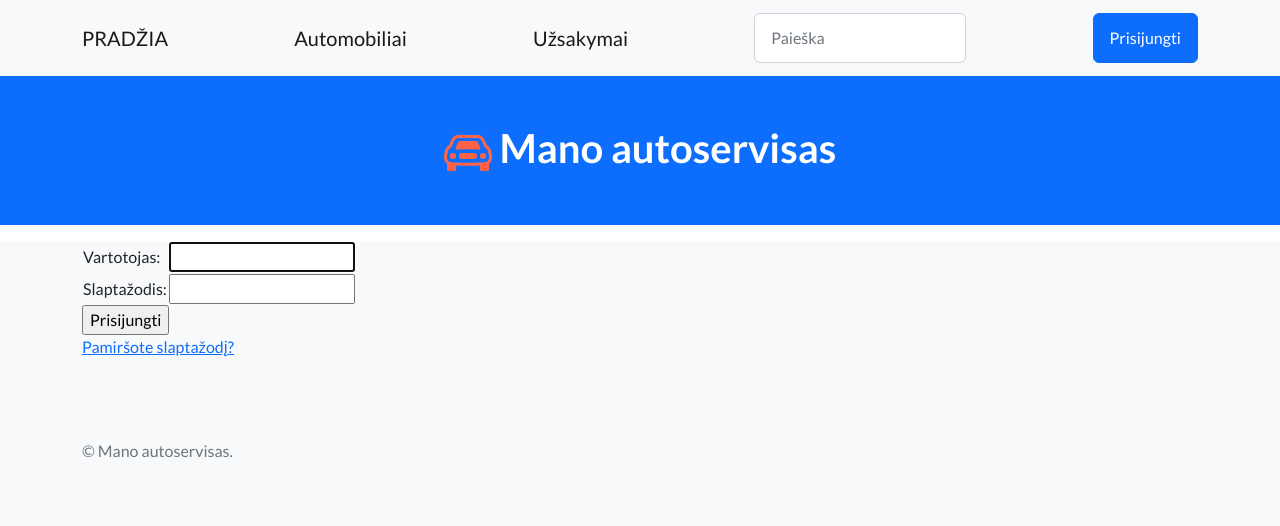
After one commit to DonatasNoreika/my_autoservice_202410, a Django app: page /accounts/login/ in a window 1280 px wide. The commit adds this page. Shown: the top 526 px of the page. Run offline with Django 5.2, Linux system fonts and the light colour scheme; some libraries are stand-ins or nearby versions.

Commit message:
+ 6: Padaryti login puslapį, per kurį leistų prisijungti vartotojui.

```diff
--- a/mysite/autoservice/templates/base.html
+++ b/mysite/autoservice/templates/base.html
@@ -29,7 +29,7 @@
                         <input name="query" class="form-control" type="text" placeholder="Paieška">
                     </form>
                 </a>
-                <a class="btn btn-primary" href="#signup">Sign Up</a>
+                <a class="btn btn-primary" href="{% url 'login' %}">Prisijungti</a>
             </div>
         </nav>
         <!-- Masthead-->
@@ -51,7 +51,7 @@
             </div>
         </header>
         <!-- Icons Grid-->
-        <section class="features-icons bg-light">
+        <section class="bg-light mt-3">
             <div class="container">
                 <div class="row">
                     {% block 'content' %}{% endblock %}
--- /dev/null
+++ b/mysite/autoservice/templates/registration/login.html
@@ -0,0 +1,35 @@
+{% extends "base.html" %}
+
+{% block 'title' %}Prisijungimas{% endblock %}
+
+{% block 'content' %}
+
+  {% if form.errors %}
+    <p>Prisijungimo klaida, bandykite dar kartą!</p>
+  {% endif %}
+
+  {% if next %}
+    {% if user.is_authenticated %}
+      <p>Neturite prieigos prie šios informacijos. Turite prisijungti.</p>
+    {% endif %}
+  {% endif %}
+
+  <form method="post" action="{% url 'login' %}">
+    {% csrf_token %}
+    <table>
+      <tr>
+        <td>Vartotojas: </td>
+        <td>{{ form.username }}</td>
+      </tr>
+      <tr>
+        <td>Slaptažodis: </td>
+        <td>{{ form.password }}</td>
+      </tr>
+    </table>
+    <input type="submit" value="Prisijungti" />
+    <input type="hidden" name="next" value="{{ next }}" />
+  </form>
+
+  <p><a href="{% url 'password_reset' %}">Pamiršote slaptažodį?</a></p>
+
+{% endblock %}
--- a/mysite/autoservice/urls.py
+++ b/mysite/autoservice/urls.py
@@ -1,7 +1,8 @@
-from django.urls import path
+from django.urls import path, include
 from . import views
 
 urlpatterns = [
+    path('accounts/', include('django.contrib.auth.urls')),
     path("", views.index, name="index"),
     path("cars/", views.cars, name="cars"),
     path("cars/<int:car_id>", views.car, name="car"),
--- a/mysite/mysite/settings.py
+++ b/mysite/mysite/settings.py
@@ -126,3 +126,5 @@ DEFAULT_AUTO_FIELD = 'django.db.models.BigAutoField'
 MEDIA_ROOT = os.path.join(BASE_DIR, 'library/media')
 
 MEDIA_URL = '/media/'
+
+LOGIN_REDIRECT_URL = '/'
```
